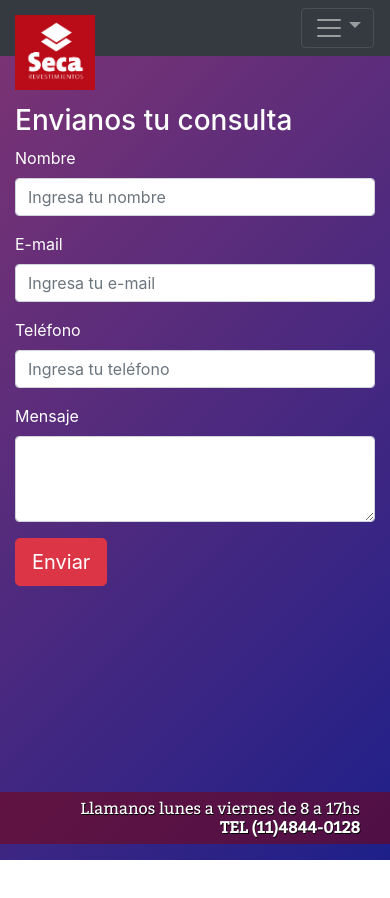
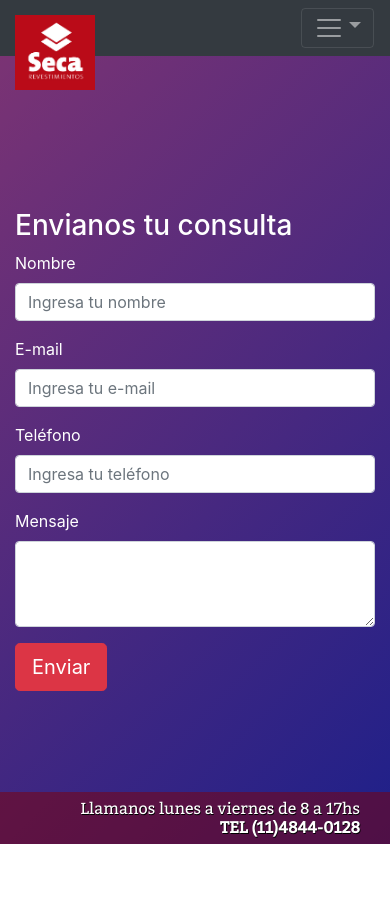
Before and after one commit to edgardovillafane/laempresa, an Angular app: page /contacto in a window 390 px wide. After the commit the page ends 844 px from the top, so only its background shows below. Built offline with nearby package versions, Linux system fonts and the light colour scheme.

Commit message:
revisadotablet

```diff
--- a/src/app/app.component.css
+++ b/src/app/app.component.css
@@ -3,6 +3,11 @@
     position: absolute;
     z-index: 1000;
     transition: 300ms all ease-in-out;
+}
+
+.navbar-brand {
+    margin-top: -25px!important;
+    padding-top: 0!important;
 }
 
 .droplista {
--- a/src/app/carousel-basic/carousel-basic.component.css
+++ b/src/app/carousel-basic/carousel-basic.component.css
@@ -9,6 +9,10 @@
 
     .fuente {
         font-family: "bitter";
+    }
+
+    .slide {
+        min-height: 620px;
     }
 
     #textosl1 h1,
@@ -77,7 +81,8 @@
         #producto2 img {
             max-height: 400px;
             margin-top: -170px;
-                margin-left: 700px!important;
+            margin-right: 150px!important;
+            float: right;
         }
         #textosl3 h1 {
             font-size: 80px;
@@ -90,7 +95,7 @@
         }
         #producto3 img {
             max-height: 400px;
-                margin-top: -230px;
-                margin-left: 100px!important;
+            margin-top: -146px;
+            margin-left: 121px!important;
         }
     }
--- a/src/app/cielorrasos/cielorrasos.component.css
+++ b/src/app/cielorrasos/cielorrasos.component.css
@@ -1,7 +1,7 @@
 .contenedor {
     width: 100%;
     background-color: rgba(31, 4, 4, 0.83);
-    height: calc(100% - 55px);
+    height: calc(100% - 56px);
     min-height: calc(100% - 65px);
     position: absolute;
 }
--- a/src/app/contacto/contacto.component.css
+++ b/src/app/contacto/contacto.component.css
@@ -1,5 +1,5 @@
 #contcontacto {
-    min-height: calc(100% - 40px);
+    min-height: calc(100% - 65px);
     position: absolute;
     min-width: 100%!important;
     background: linear-gradient(135deg, rgba(89, 0, 81, 0.8) 0%, rgba(2, 4, 123, 0.89) 100%);
@@ -9,7 +9,6 @@
     background-image: url(/assets/images/constructor2.webp);
     background-repeat: no-repeat;
     background-size: contain;
-    height: calc(100% - 65px);
     min-height: calc(100% - 65px);
     min-width: 100%!important;
     position: absolute;
@@ -19,18 +18,25 @@
     .nascosto {
         display: none;
     }
+    .mtmobi {
+        margin-top: 3rem!important;
+    }
     footer {
         display: none!important;
     }
+    #contcontacto {
+        height: calc(100% - 0px);
+    }
     #fondocontacto {
         background-image: none;
-        min-height: calc(100% - 0px);
-        height: calc(100% - 0px);
+        height: calc(100% - 56px);
+        min-height: calc(100% - 65px);
     }
 }
 
 @media screen and (min-width:993px) {
     #contcontacto {
         height: calc(100% - 65px);
+        min-height: calc(100% - 0px);
     }
 }
--- a/src/app/contacto/contacto.component.html
+++ b/src/app/contacto/contacto.component.html
@@ -7,7 +7,7 @@
                 <p>Llamanos de lunes a viernes de 9 a 18 hs. y te asesoramos para que resuelvas tu problema de humedad en techos y paredes.</p>
             </div>
 
-            <div class="col-12 col-lg-4 col-sm-12 mb-2 mt-5">
+            <div class="col-12 col-lg-4 col-sm-12 mb-5 mt-1 mtmobi">
                 <h3>Envianos tu consulta</h3>
                 <form>
                     <div class="form-group">
--- a/src/app/home/home.component.css
+++ b/src/app/home/home.component.css
@@ -1,5 +1,5 @@
 .conthome {
-    height: 805px;
+    min-height: 100%;
     position: absolute;
     width: 100%;
     background: linear-gradient(135deg, rgba(0, 2, 103, 0.78) -50%, rgba(61, 1, 1, 0.9) 100%);
@@ -9,7 +9,7 @@
     background-image: url(/assets/images/fondo.webp);
     background-repeat: no-repeat;
     background-size: cover;
-    height: calc(100% - 65px);
+    height: calc(100% - 56px);
     min-height: calc(100% - 65px);
     min-width: 100%!important;
     position: absolute;
--- a/src/app/revestimientos/revestimientos.component.css
+++ b/src/app/revestimientos/revestimientos.component.css
@@ -1,7 +1,7 @@
 .contenedor {
     width: 100%;
     background-color: rgba(31, 4, 4, 0.83);
-    height: calc(100% - 55px);
+    height: calc(100% - 56px);
     min-height: calc(100% - 65px);
     position: absolute;
 }
```
Lines whose indentation alone changed are shown as unchanged.
